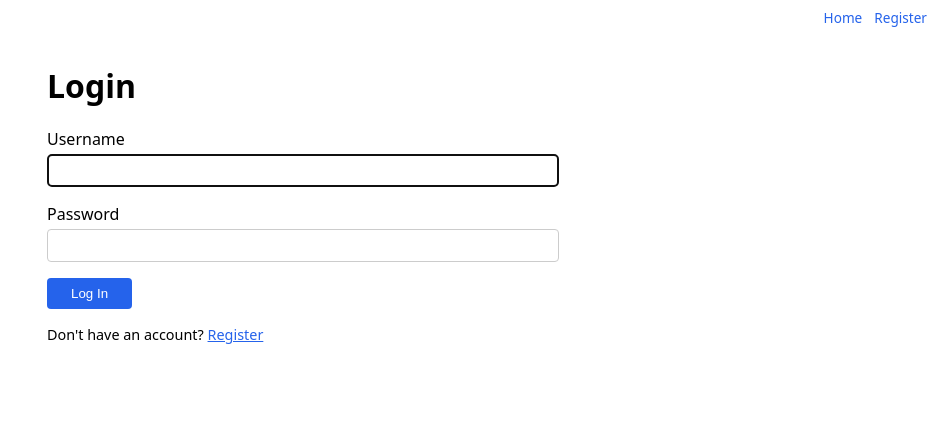
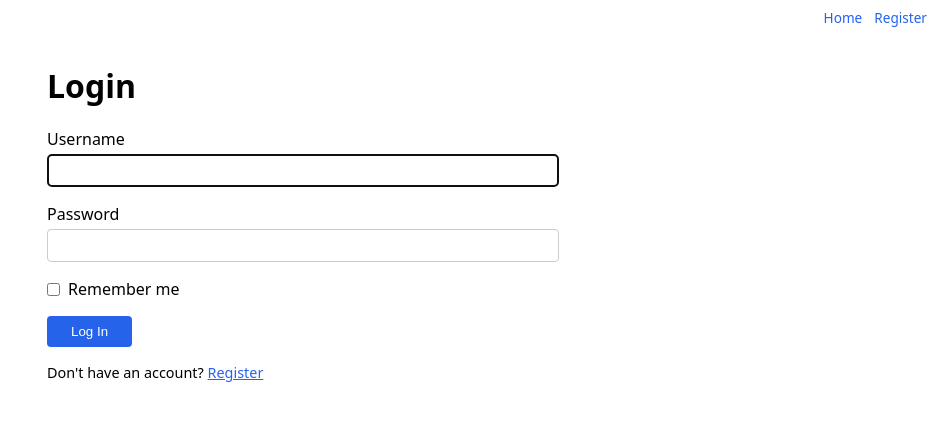
Before and after one commit to meza561/The-Ordinary-Solver, a Flask app: page /login in a window 1280 px wide. Shown: the top 421 px of the page, without its empty margins (337-1280 px from the left). Run offline with Flask 3, Linux system fonts and the light colour scheme; parts of the project's set-up code (start-up, migrations or seed data) failed here and were passed over.

Commit message:
Add 'remember me' checkbox to login

```diff
--- a/auth_routes.py
+++ b/auth_routes.py
@@ -51,7 +51,8 @@ def login():
             flash("Invalid username or password.", "error")
             return render_template("login.html")
 
-        login_user(user)
+        remember = bool(request.form.get("remember"))
+        login_user(user, remember=remember)
         flash("Logged in successfully.", "success")
         return redirect(url_for("index"))
 
--- a/templates/login.html
+++ b/templates/login.html
@@ -42,6 +42,11 @@
         <label for="password">Password</label>
         <input type="password" id="password" name="password" required>
 
+        <label style="display:flex;align-items:center;gap:0.5rem;font-weight:normal;margin-bottom:1rem;">
+            <input type="checkbox" name="remember" style="width:auto;margin:0;">
+            Remember me
+        </label>
+
         <button type="submit">Log In</button>
     </form>
 
```
